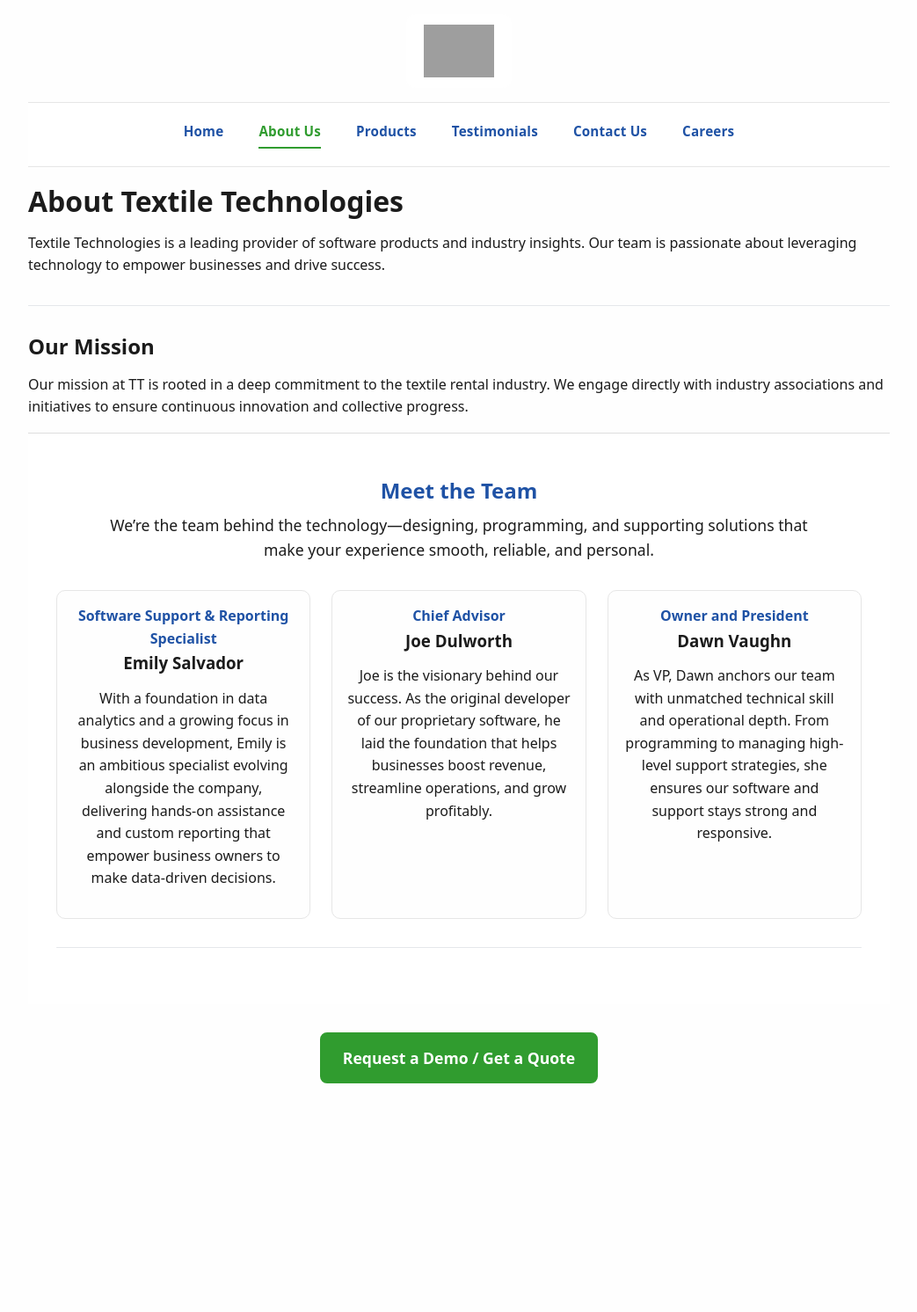
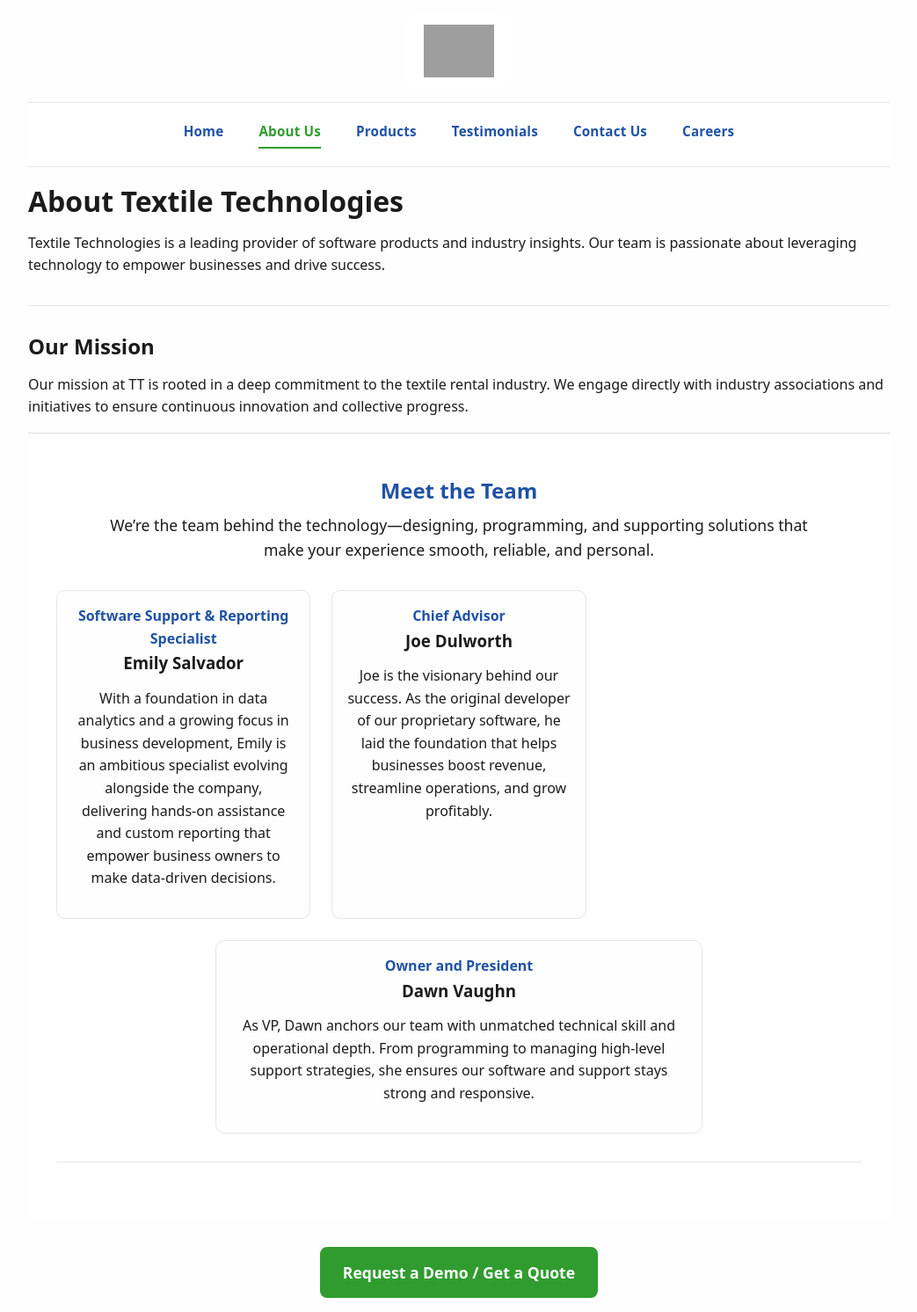
Before and after one commit to EsalvadorIT/TextileTechnologies.github.io, a Jekyll site: the page built from about.md, in a window 1280 px wide. Shown: the whole page at 88% size, without its empty margins (118-1161 px from the left). Built offline with Jekyll 4.4.1, drawn with Linux system fonts in a browser that asks for light colours; before the commit the page ends 1248 px from its top, so only the background shows below that; grey boxes are pictures that could not be loaded.

Commit message:
Update site.scss

```diff
--- a/assets/css/site.scss
+++ b/assets/css/site.scss
@@ -181,3 +181,29 @@
 
 /* If custom class for those separators */
 .tt-divider{ background:none !important; border-top:1px solid var(--border) !important; height:0 !important; }
+
+/* ===== Team section ===== */
+.team-grid{
+  display: grid;
+  gap: 1.5rem;
+  grid-template-columns: repeat(auto-fit, minmax(260px, 1fr));
+  margin-top: 1rem;
+}
+
+.team-card{
+  background: #fefefe;
+  border: 1px solid #e6e6e6;
+  border-radius: 10px;
+  padding: 1rem;
+}
+
+/* Dawn centered above */
+.team-dawn{
+  grid-column: 1 / -1;   /* span full row */
+  justify-self: center;
+  max-width: 520px;
+}
+
+@media (max-width: 640px){
+  .team-dawn{ max-width: none; }
+}
```
